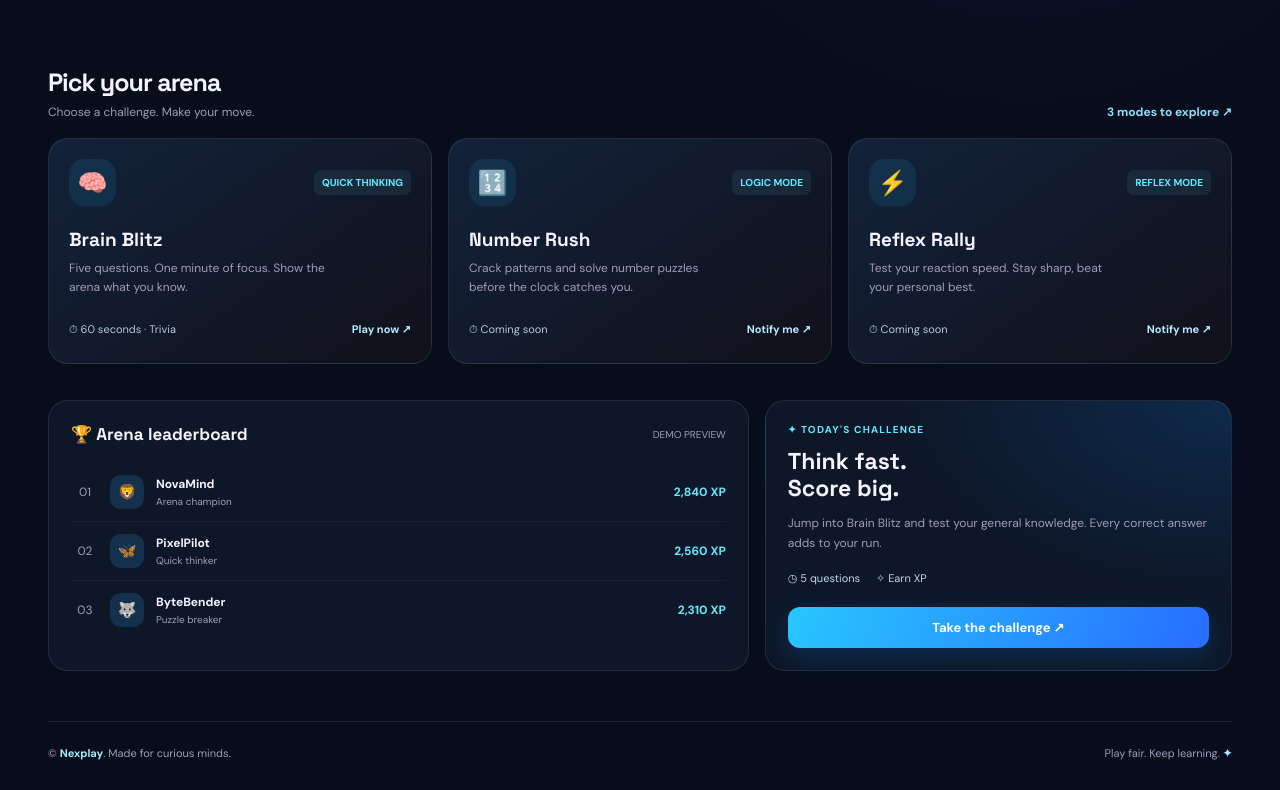
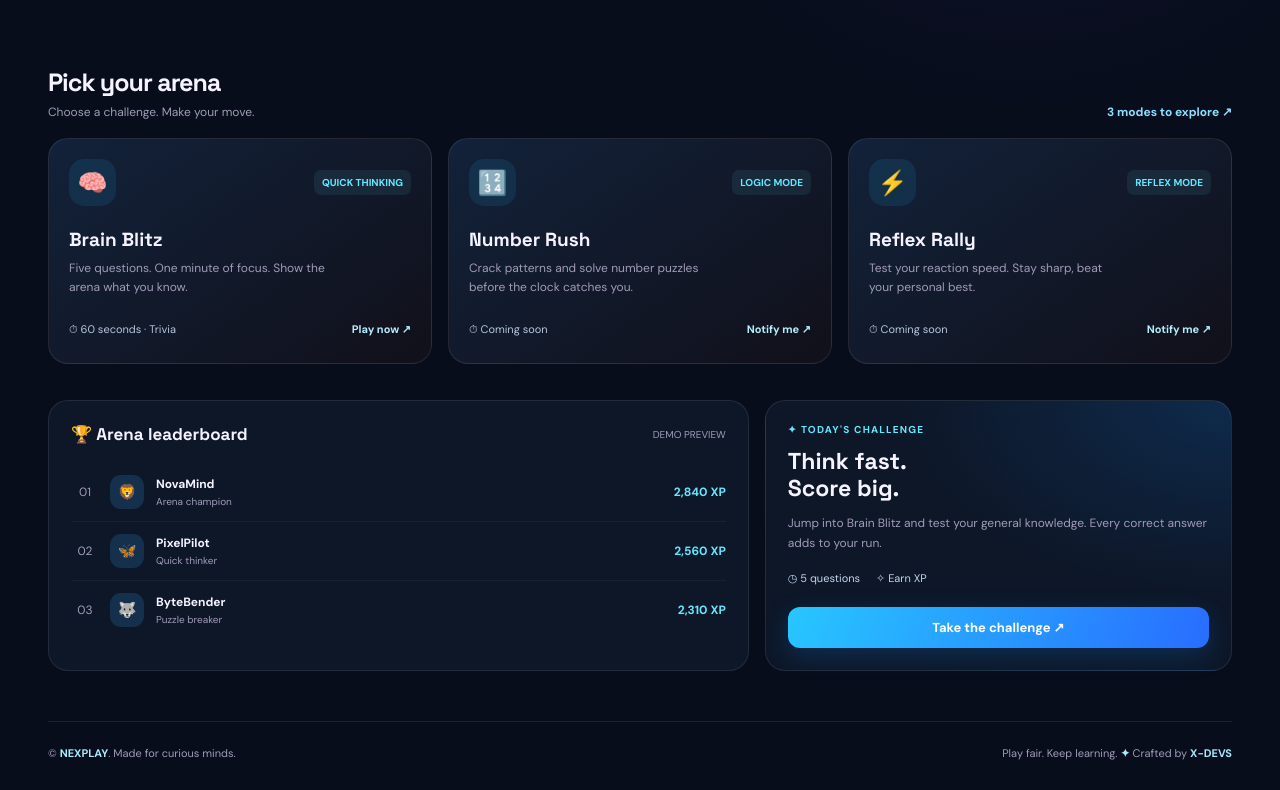
Before and after one commit to ghostichukwu002/Game, a plain HTML site: page index.html in a window 1280 px wide. Shown: the part 537-1327 px from the top of the page. Drawn offline with Linux system fonts and the light colour scheme.

Commit message:
Add X-DEVS footer credit to Nexplay

```diff
--- a/index.html
+++ b/index.html
@@ -38,7 +38,7 @@
 <aside class="daily" id="daily"><div class="daily-label">✦ Today's challenge</div><h3>Think fast.<br>Score big.</h3><p>Jump into Brain Blitz and test your general knowledge. Every correct answer adds to your run.</p><div class="daily-meta"><span>◷ 5 questions</span><span>✧ Earn XP</span></div><button class="btn btn-primary" id="dailyPlay">Take the challenge ↗</button></aside>
 </section>
 </main>
-<footer class="footer"><span>© <span id="year"></span> <strong>Nexplay</strong>. Made for curious minds.</span><span>Play fair. Keep learning. <strong>✦</strong></span></footer>
+<footer class="footer"><span>© <span id="year"></span> <strong>NEXPLAY</strong>. Made for curious minds.</span><span>Play fair. Keep learning. <strong>✦</strong> <span class="footer-credit">Crafted by <strong>X-DEVS</strong></span></span></footer>
 </div>
 <div class="modal-backdrop" id="gameModal" role="dialog" aria-modal="true" aria-labelledby="modalTitle"><div class="modal"><div class="modal-head"><h2 id="modalTitle">Brain Blitz</h2><button class="close" id="closeModal" aria-label="Close game">×</button></div><div id="gameContent"></div></div></div>
 <div class="toast" id="toast" role="status" aria-live="polite"></div>
```
